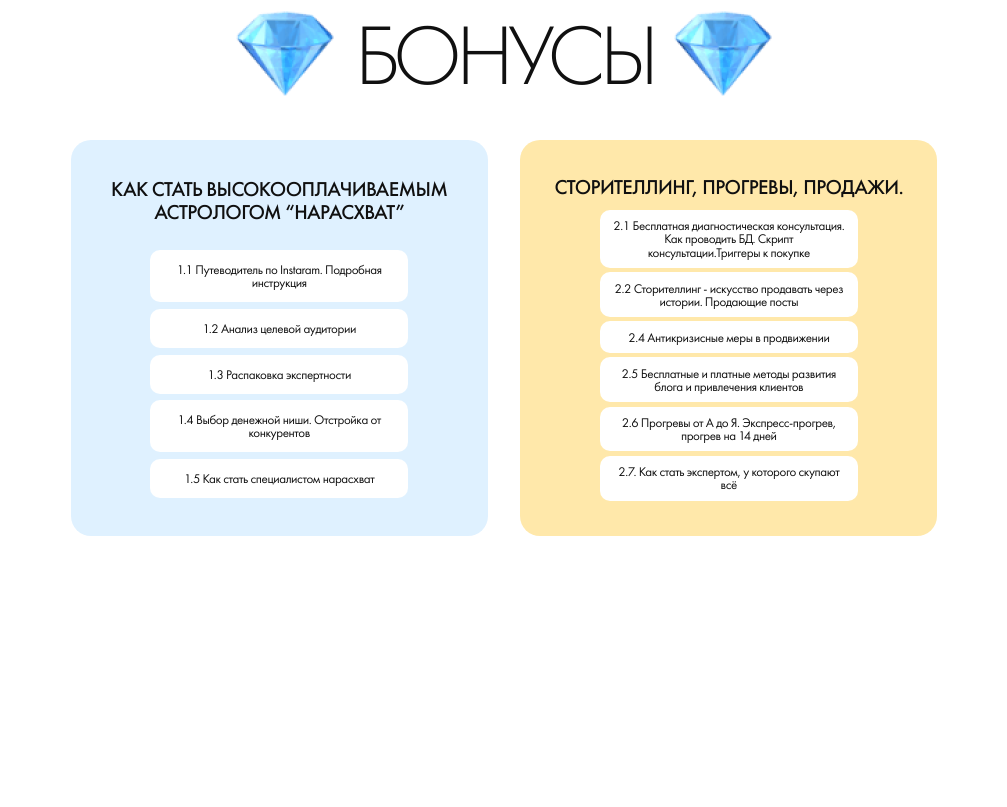
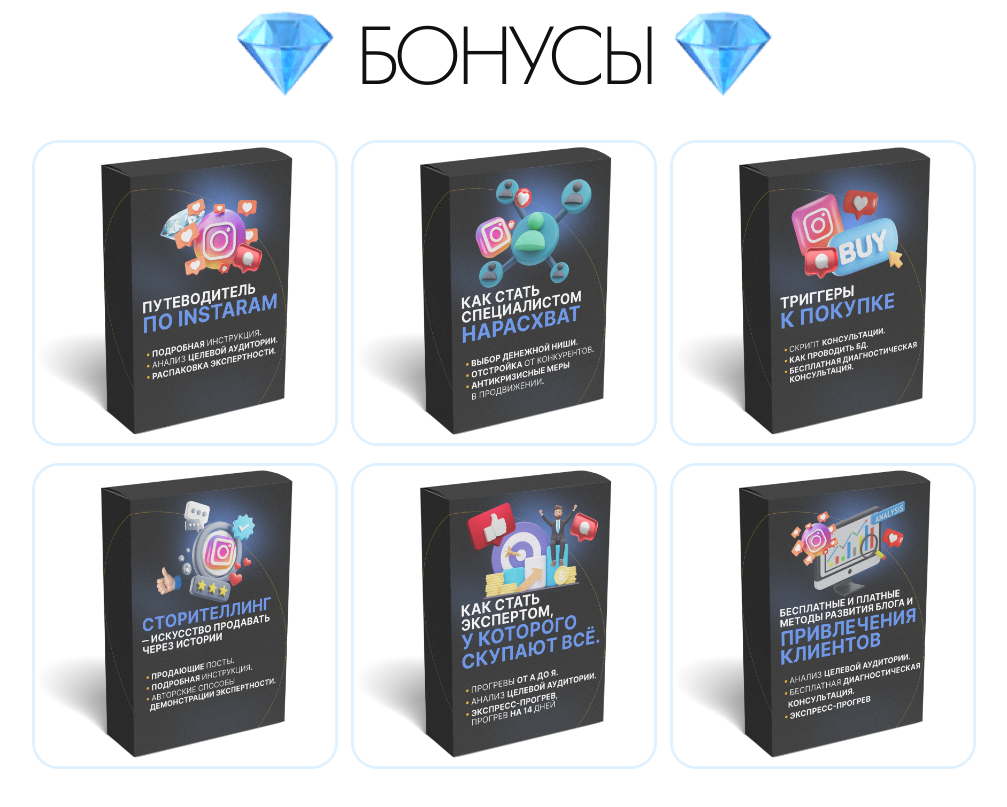
Before and after one commit to RomanIsaiev/work-website-47, a website built with Vite: page index.html in a window 1280 px wide. Shown: the part 8794-9601 px from the top of the page, without its empty margins (136-1143 px from the left). Before the commit the page ends 9395 px from the top, so only its background shows below. Built offline with nearby package versions, Linux system fonts and the light colour scheme.

Commit message:
update bonuses section

```diff
--- a/index.html
+++ b/index.html
@@ -1348,6 +1348,116 @@
             /></picture>
           </div>
           <ul class="bonuses-list list">
+            <li class="bonus-item">
+              <picture
+                ><source
+                  srcset="
+                    ./src/img/bonuses/bonus-01-1x.png 1x,
+                    ./src/img/bonuses/bonus-01-2x.png 2x
+                  "
+                  media="(min-width: 320px)"
+                  width="572"
+                  height="572" />
+                <img
+                  class="bonus-image"
+                  src="./src/img/bonuses/bonus-01-1x.png"
+                  alt="bonus"
+                  width="572"
+                  height="572"
+              /></picture>
+            </li>
+            <li class="bonus-item">
+              <picture
+                ><source
+                  srcset="
+                    ./src/img/bonuses/bonus-02-1x.png 1x,
+                    ./src/img/bonuses/bonus-02-2x.png 2x
+                  "
+                  media="(min-width: 320px)"
+                  width="572"
+                  height="572" />
+                <img
+                  class="bonus-image"
+                  src="./src/img/bonuses/bonus-02-1x.png"
+                  alt="bonus"
+                  width="572"
+                  height="572"
+              /></picture>
+            </li>
+            <li class="bonus-item">
+              <picture
+                ><source
+                  srcset="
+                    ./src/img/bonuses/bonus-03-1x.png 1x,
+                    ./src/img/bonuses/bonus-03-2x.png 2x
+                  "
+                  media="(min-width: 320px)"
+                  width="572"
+                  height="572" />
+                <img
+                  class="bonus-image"
+                  src="./src/img/bonuses/bonus-03-1x.png"
+                  alt="bonus"
+                  width="572"
+                  height="572"
+              /></picture>
+            </li>
+            <li class="bonus-item">
+              <picture
+                ><source
+                  srcset="
+                    ./src/img/bonuses/bonus-04-1x.png 1x,
+                    ./src/img/bonuses/bonus-04-2x.png 2x
+                  "
+                  media="(min-width: 320px)"
+                  width="572"
+                  height="572" />
+                <img
+                  class="bonus-image"
+                  src="./src/img/bonuses/bonus-04-1x.png"
+                  alt="bonus"
+                  width="572"
+                  height="572"
+              /></picture>
+            </li>
+            <li class="bonus-item">
+              <picture
+                ><source
+                  srcset="
+                    ./src/img/bonuses/bonus-05-1x.png 1x,
+                    ./src/img/bonuses/bonus-05-2x.png 2x
+                  "
+                  media="(min-width: 320px)"
+                  width="572"
+                  height="572" />
+                <img
+                  class="bonus-image"
+                  src="./src/img/bonuses/bonus-05-1x.png"
+                  alt="bonus"
+                  width="572"
+                  height="572"
+              /></picture>
+            </li>
+            <li class="bonus-item">
+              <picture
+                ><source
+                  srcset="
+                    ./src/img/bonuses/bonus-06-1x.png 1x,
+                    ./src/img/bonuses/bonus-06-2x.png 2x
+                  "
+                  media="(min-width: 320px)"
+                  width="572"
+                  height="572" />
+                <img
+                  class="bonus-image"
+                  src="./src/img/bonuses/bonus-06-1x.png"
+                  alt="bonus"
+                  width="572"
+                  height="572"
+              /></picture>
+            </li>
+          </ul>
+          <!-- <ul class="bonuses-list list">
             <li class="bonuses-item">
               <div class="inner-item-box">
                 <p class="bonus-item-title">
@@ -1423,7 +1533,7 @@
                 </ul>
               </div>
             </li>
-          </ul>
+          </ul> -->
         </div>
       </section>
     </main>
--- a/src/scss/components/_bonuses.scss
+++ b/src/scss/components/_bonuses.scss
@@ -27,77 +27,96 @@
 
 .bonuses-list {
   display: flex;
+  flex-wrap: wrap;
   align-items: center;
   justify-content: center;
 
-  @include mx.adaptive("gap", 50, 25, 0);
+  @include mx.adaptive("gap", 20, 10, 0);
 
-  .bonuses-item {
-    display: flex;
-    align-items: center;
-    justify-content: center;
-
-    @include mx.adaptive("width", 625, 326, 0);
-    @include mx.adaptive("height", 594, 310, 0);
-    border-radius: 20px;
-  }
+  @include mx.adaptive("width", 1700, 800, 0);
+  margin: 0 auto;
 }
 
-.bonuses-list .bonuses-item:nth-child(1) {
-  background: #dff1ff;
+.bonus-image {
+  max-width: 572px;
+  max-height: 572px;
+  @include mx.adaptive("width", 552, 198, 0);
+  @include mx.adaptive("height", 552, 198, 0);
 }
 
-.bonuses-list .bonuses-item:nth-child(2) {
-  background: #ffe8aa;
-}
+// .bonuses-list {
+//   display: flex;
+//   align-items: center;
+//   justify-content: center;
 
-.bonus-item-title {
-  color: #101010;
-  text-align: center;
-  font-family: "Futura PT";
-  @include mx.adaptive("font-size", 32, 16, 0);
-  font-style: normal;
-  font-weight: 450;
-  line-height: 110%; /* 35.2px */
-  letter-spacing: -0.64px;
+//   @include mx.adaptive("gap", 50, 25, 0);
 
-  @include mx.adaptive("margin-bottom", 40, 20, 0);
-}
+//   .bonuses-item {
+//     display: flex;
+//     align-items: center;
+//     justify-content: center;
 
-.bonus-desc-list {
-  display: flex;
-  flex-direction: column;
-  justify-content: center;
-  align-items: center;
-  @include mx.adaptive("gap", 10, 5, 0);
+//     @include mx.adaptive("width", 625, 326, 0);
+//     @include mx.adaptive("height", 594, 310, 0);
+//     border-radius: 20px;
+//   }
+// }
 
-  .list-item {
-    color: #101010;
-    text-align: center;
-    font-family: "Futura PT";
-    @include mx.adaptive("font-size", 20, 10, 0);
-    font-style: normal;
-    font-weight: 400;
-    line-height: 100%; /* 20px */
-    letter-spacing: -0.4px;
+// .bonuses-list .bonuses-item:nth-child(1) {
+//   background: #dff1ff;
+// }
 
-    @include mx.adaptive("padding", 20, 10, 0);
-    border-radius: 10px;
-    background: #fff;
-    @include mx.adaptive("width", 387, 201, 0);
-  }
-}
+// .bonuses-list .bonuses-item:nth-child(2) {
+//   background: #ffe8aa;
+// }
 
-.bonuses-list .bonuses-item:nth-child(2) {
-  .bonus-desc-list {
-    @include mx.adaptive("gap", 7, 3, 0);
+// .bonus-item-title {
+//   color: #101010;
+//   text-align: center;
+//   font-family: "Futura PT";
+//   @include mx.adaptive("font-size", 32, 16, 0);
+//   font-style: normal;
+//   font-weight: 450;
+//   line-height: 110%; /* 35.2px */
+//   letter-spacing: -0.64px;
 
-    .list-item {
-      @include mx.adaptive("padding", 15, 7, 0);
-    }
-  }
+//   @include mx.adaptive("margin-bottom", 40, 20, 0);
+// }
 
-  .bonus-item-title {
-    @include mx.adaptive("margin-bottom", 15, 10, 0);
-  }
-}
+// .bonus-desc-list {
+//   display: flex;
+//   flex-direction: column;
+//   justify-content: center;
+//   align-items: center;
+//   @include mx.adaptive("gap", 10, 5, 0);
+
+//   .list-item {
+//     color: #101010;
+//     text-align: center;
+//     font-family: "Futura PT";
+//     @include mx.adaptive("font-size", 20, 10, 0);
+//     font-style: normal;
+//     font-weight: 400;
+//     line-height: 100%; /* 20px */
+//     letter-spacing: -0.4px;
+
+//     @include mx.adaptive("padding", 20, 10, 0);
+//     border-radius: 10px;
+//     background: #fff;
+//     @include mx.adaptive("width", 387, 201, 0);
+//   }
+// }
+
+// .bonuses-list .bonuses-item:nth-child(2) {
+//   .bonus-desc-list {
+//     @include mx.adaptive("gap", 7, 3, 0);
+
+//     .list-item {
+//       @include mx.adaptive("padding", 15, 7, 0);
+//     }
+//   }
+
+//   .bonus-item-title {
+//     @include mx.adaptive("margin-bottom", 15, 10, 0);
+//   }
+// }
```
Also changed, not shown: src/img/bonuses/bonus-01-1x.png (added), src/img/bonuses/bonus-01-2x.png (added), src/img/bonuses/bonus-02-1x.png (added), src/img/bonuses/bonus-02-2x.png (added), src/img/bonuses/bonus-03-1x.png (added), src/img/bonuses/bonus-03-2x.png (added), src/img/bonuses/bonus-04-1x.png (added), src/img/bonuses/bonus-04-2x.png (added), src/img/bonuses/bonus-05-1x.png (added), src/img/bonuses/bonus-05-2x.png (added), src/img/bonuses/bonus-06-1x.png (added), 1 other file.
